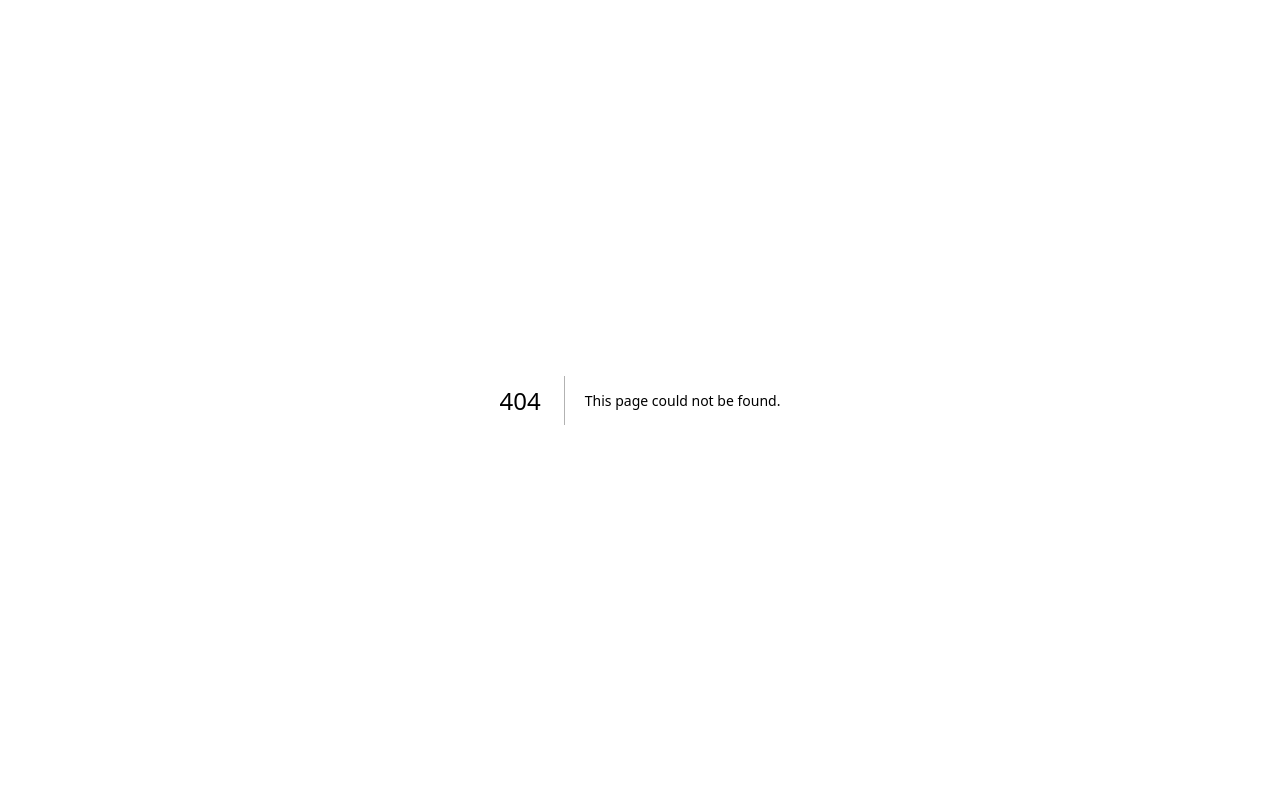
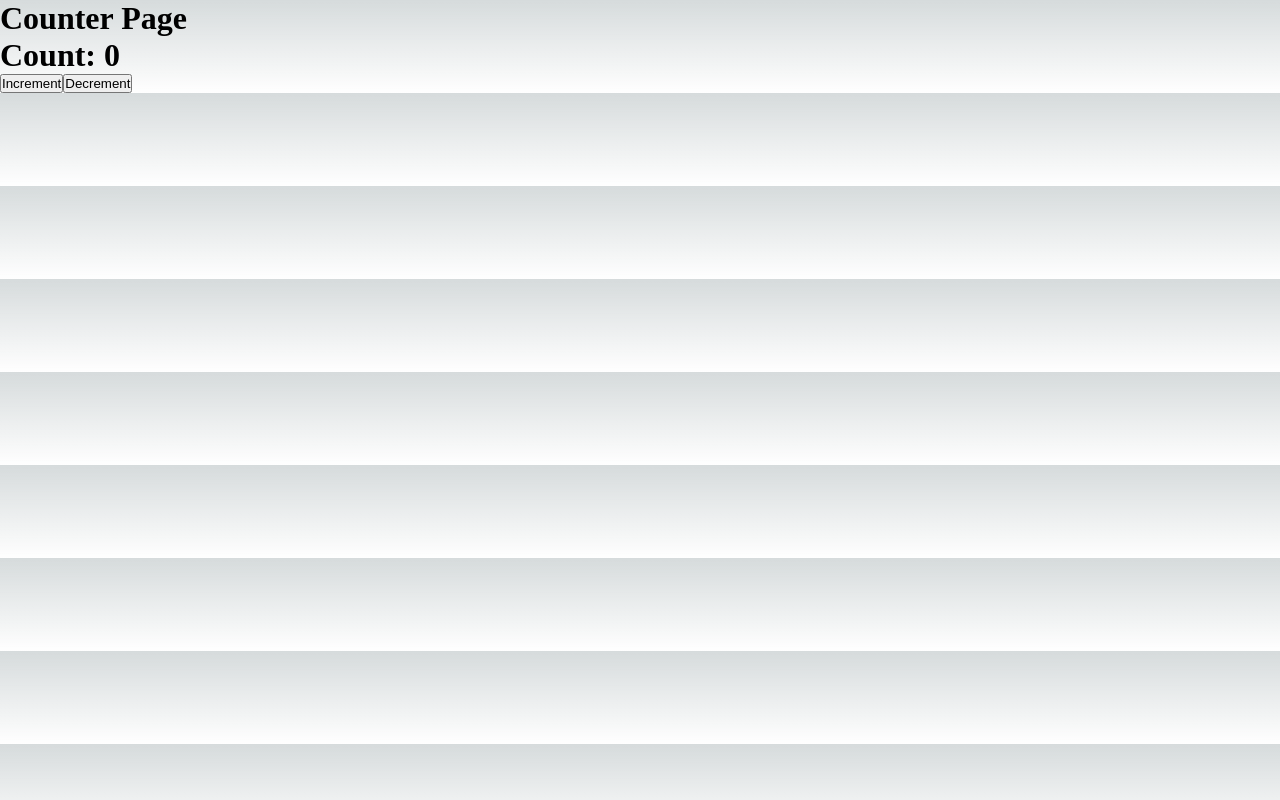
Before and after one commit to 0420syj/vinami, a Next.js app in the folder apps/mariage/: page /counter in a window 1280 px wide. Before the commit this address had no page. Built offline with nearby package versions, Linux system fonts and the light colour scheme.

Commit message:
[feature] Make simple counter
just for fun :)

```diff
--- /dev/null
+++ b/apps/mariage/src/components/counter.tsx
@@ -0,0 +1,23 @@
+import { useState } from "react";
+
+function Counter() {
+    const [count, setCount] = useState(0);
+
+    function increment() {
+        setCount(prevCount => prevCount + 1);
+    }
+
+    function decrement() {
+        setCount(prevCount => prevCount - 1);
+    }
+
+    return (
+        <div>
+            <h1>Count: {count}</h1>
+            <button onClick={increment}>Increment</button>
+            <button onClick={decrement}>Decrement</button>
+        </div>
+    );
+}
+
+export default Counter;
--- a/apps/mariage/src/pages/_app.tsx
+++ b/apps/mariage/src/pages/_app.tsx
@@ -1,6 +1,6 @@
-import '@/styles/globals.css'
-import type { AppProps } from 'next/app'
+import "@/styles/globals.css";
+import type { AppProps } from "next/app";
 
 export default function App({ Component, pageProps }: AppProps) {
-  return <Component {...pageProps} />
+    return <Component {...pageProps} />;
 }
--- a/apps/mariage/src/pages/_document.tsx
+++ b/apps/mariage/src/pages/_document.tsx
@@ -1,4 +1,4 @@
-import { Html, Head, Main, NextScript } from 'next/document'
+import { Html, Head, Main, NextScript } from "next/document";
 
 export default function Document() {
     return (
@@ -9,5 +9,5 @@ export default function Document() {
                 <NextScript />
             </body>
         </Html>
-  )
+    );
 }
--- a/apps/mariage/src/pages/api/hello.ts
+++ b/apps/mariage/src/pages/api/hello.ts
@@ -1,13 +1,10 @@
 // Next.js API route support: https://nextjs.org/docs/api-routes/introduction
-import type { NextApiRequest, NextApiResponse } from 'next'
+import type { NextApiRequest, NextApiResponse } from "next";
 
 type Data = {
-  name: string
+    name: string;
+};
+
+export default function handler(req: NextApiRequest, res: NextApiResponse<Data>) {
+    res.status(200).json({ name: "John Doe" });
 }
-
-export default function handler(
-  req: NextApiRequest,
-  res: NextApiResponse<Data>
-) {
-  res.status(200).json({ name: 'John Doe' })
-}
--- /dev/null
+++ b/apps/mariage/src/pages/counter.tsx
@@ -0,0 +1,12 @@
+import Counter from "../components/counter";
+
+function CounterPage() {
+    return (
+        <div>
+            <h1>Counter Page</h1>
+            <Counter />
+        </div>
+    );
+}
+
+export default CounterPage;
```
Also changed, not shown: apps/mariage/src/pages/index.tsx (+9 -16 lines). Lines whose indentation alone changed are shown as unchanged.
